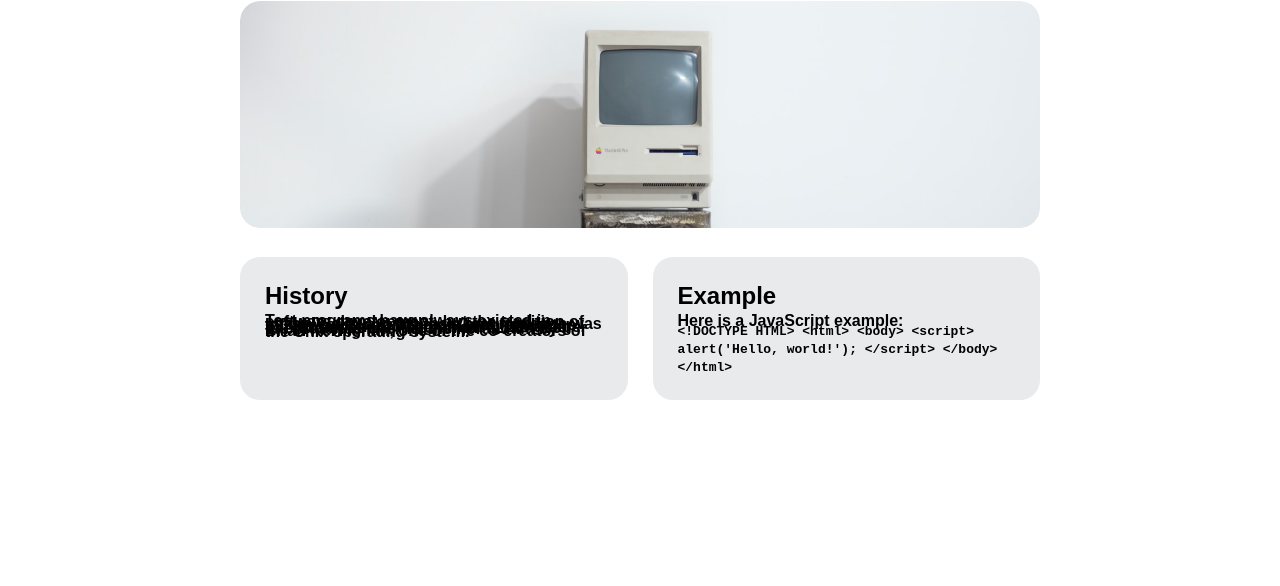
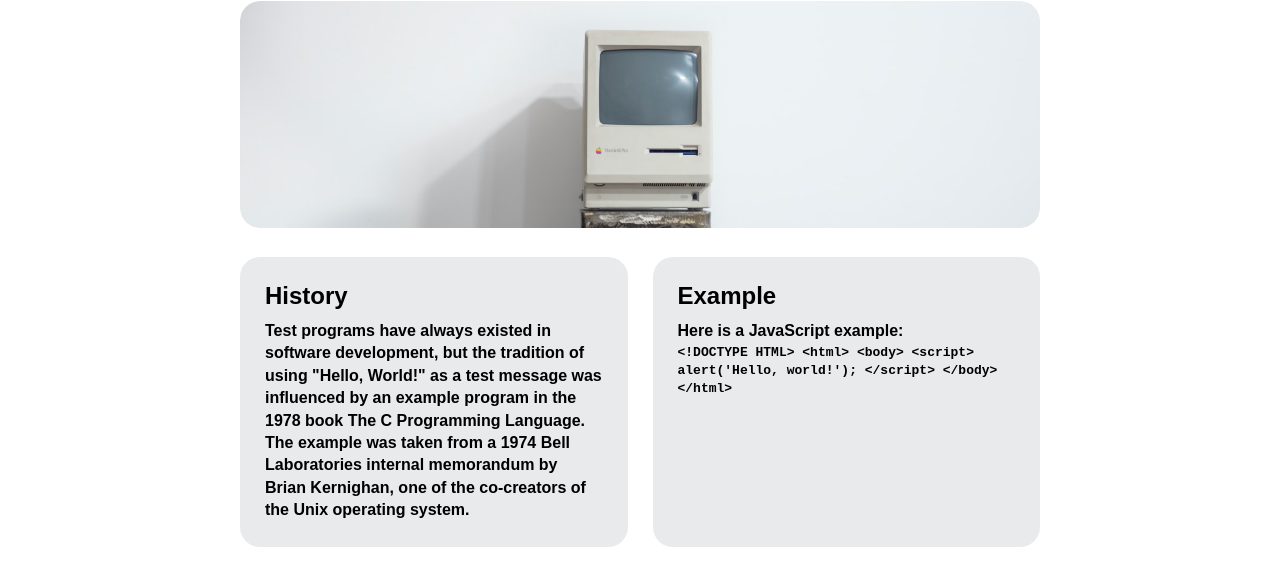
Before and after one commit to Johntops9040/HelloWorldPart2, a plain HTML site: page index.html in a window 1280 px wide. Shown: the part 94-680 px from the top of the page. Drawn offline with Linux system fonts and the light colour scheme.

Commit message:
Another test of line height

```diff
--- a/screen.css
+++ b/screen.css
@@ -39,5 +39,5 @@ h2 {
 
 p {
     margin: 0;
-    line-height: 1.4px;
+    line-height: 1.4em;
 }
```
